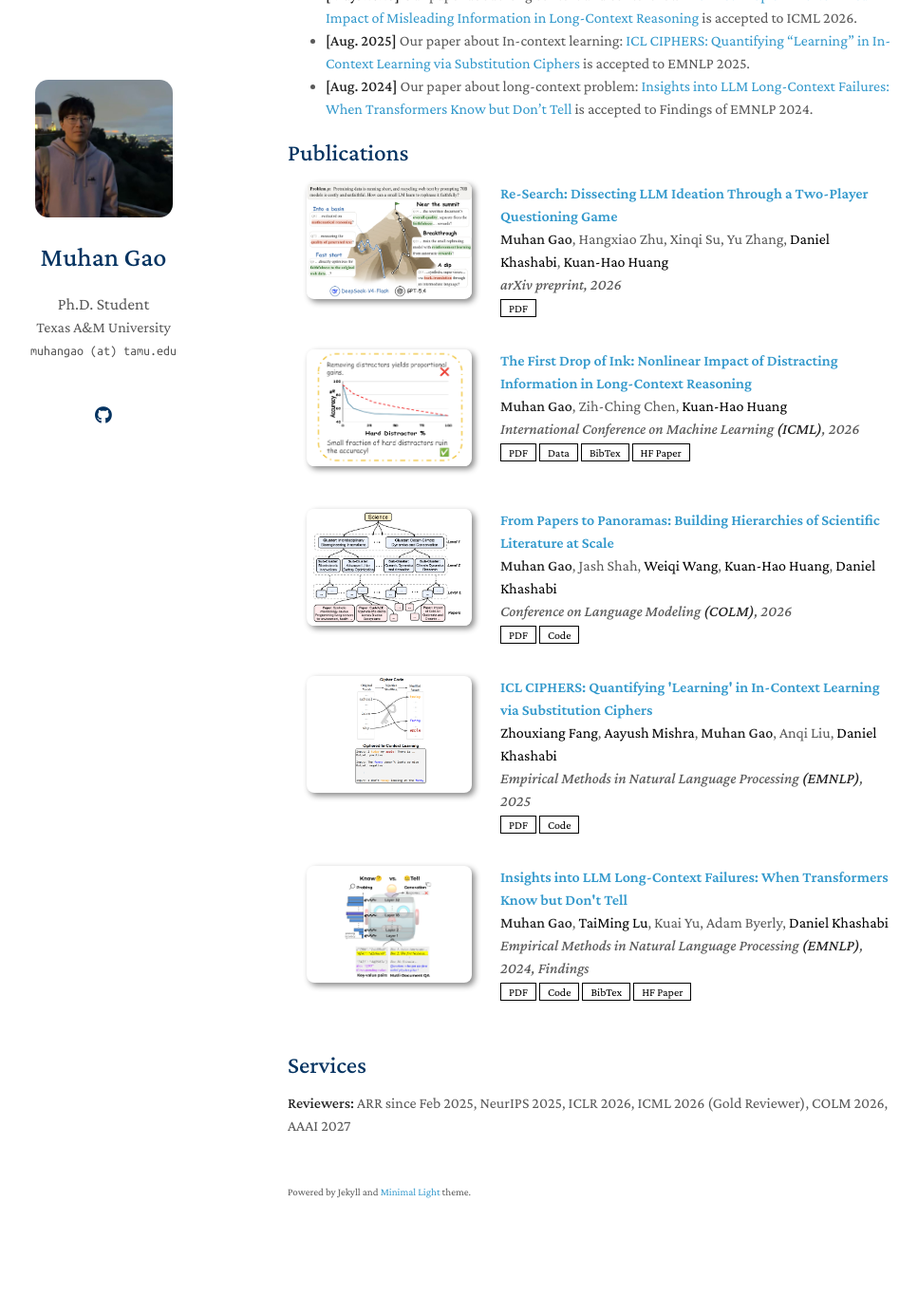
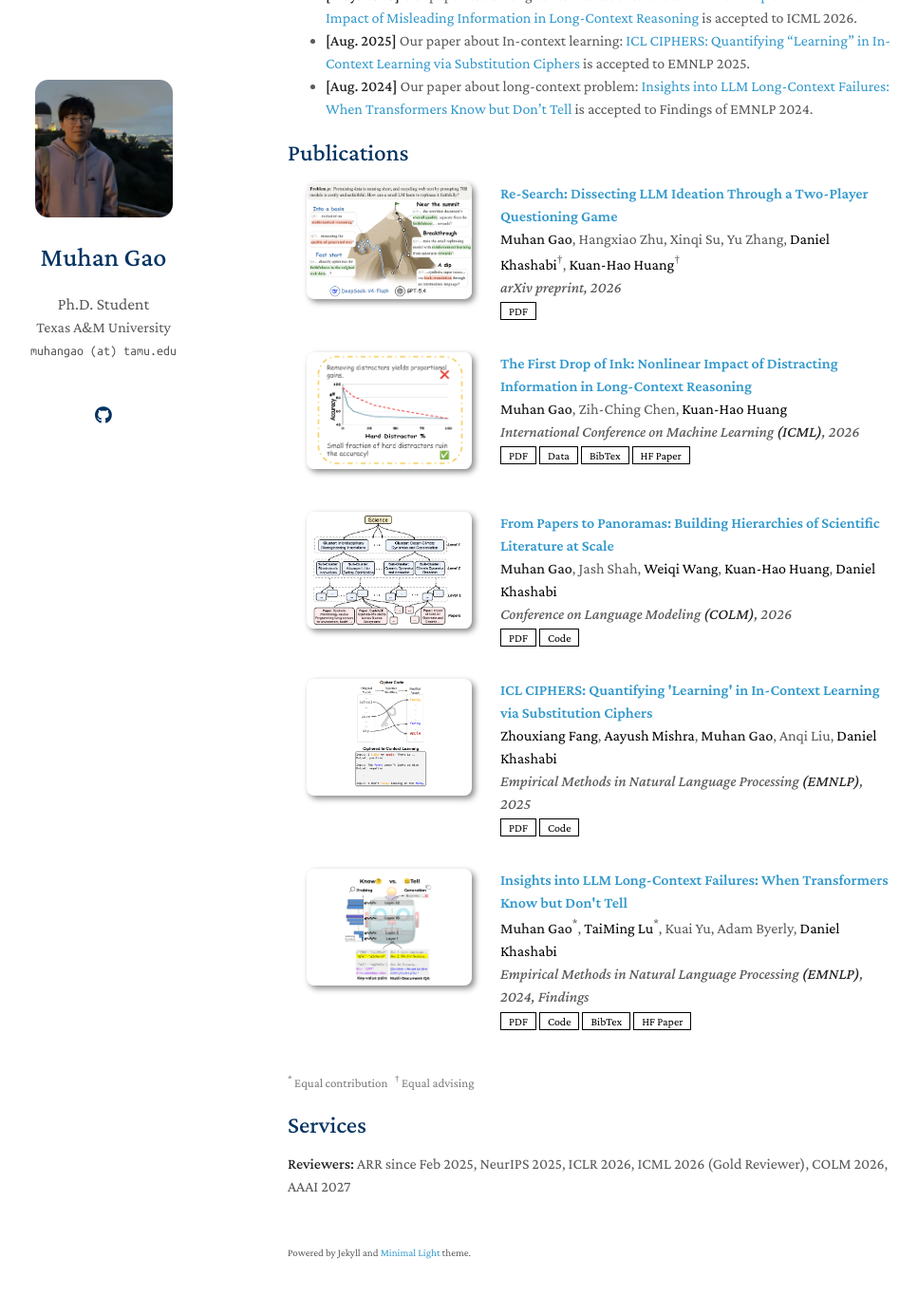
Before and after one commit to muhangao/muhan-website, a Jekyll site: the page built from index.md, in a window 1280 px wide and 1400 px high, scrolled down 555 px. Shown: the top 1365 px of the window at 95% size, without its empty margins (167-1134 px from the left). Built offline with Jekyll 4.4.1, drawn with Linux system fonts in a browser that asks for light colours; a style sheet for code colours, icons or effects is not loaded; our own code applies the rules of GitHub Pages for plain Markdown files; before the commit the page ends 1891 px from its top, so only the background shows below that.

Commit message:
Mark equal contribution and equal advising
Co-Authored-By: Claude Opus 5.5 <noreply@anthropic.com>

```diff
--- a/_data/publications.yml
+++ b/_data/publications.yml
@@ -1,6 +1,6 @@
 main:
   - title: "Re-Search: Dissecting LLM Ideation Through a Two-Player Questioning Game"
-    authors: <strong>Muhan Gao</strong>, Hangxiao Zhu, Xinqi Su, Yu Zhang, <a href="https://danielkhashabi.com">Daniel Khashabi</a>, <a href="https://khhuang.me/">Kuan-Hao Huang</a>
+    authors: <strong>Muhan Gao</strong>, Hangxiao Zhu, Xinqi Su, Yu Zhang, <a href="https://danielkhashabi.com">Daniel Khashabi</a><sup>†</sup>, <a href="https://khhuang.me/">Kuan-Hao Huang</a><sup>†</sup>
     conference_short: arXiv
     conference: arXiv preprint, 2026
     pdf: https://arxiv.org/abs/2611.14487
@@ -33,7 +33,7 @@ main:
     image: ./assets/img/teaser-cipher.png
 
   - title: "Insights into LLM Long-Context Failures: When Transformers Know but Don't Tell"
-    authors: <strong>Muhan Gao</strong>, <a href="https://taiminglu.com">TaiMing Lu</a>, Kuai Yu, Adam Byerly, <a href="https://danielkhashabi.com">Daniel Khashabi</a>
+    authors: <strong>Muhan Gao</strong><sup>*</sup>, <a href="https://taiminglu.com">TaiMing Lu</a><sup>*</sup>, Kuai Yu, Adam Byerly, <a href="https://danielkhashabi.com">Daniel Khashabi</a>
     conference_short: EMNLP
     conference: Empirical Methods in Natural Language Processing <strong>(EMNLP)</strong>, 2024, Findings
     pdf: https://aclanthology.org/2024.findings-emnlp.447/
--- a/_includes/publications.md
+++ b/_includes/publications.md
@@ -48,4 +48,5 @@
 {% endfor %}
 
 </ol>
+<p style="font-size:13px;color:#777;margin-top:-10px;"><sup>*</sup> Equal contribution &nbsp; <sup>†</sup> Equal advising</p>
 </div>
```
